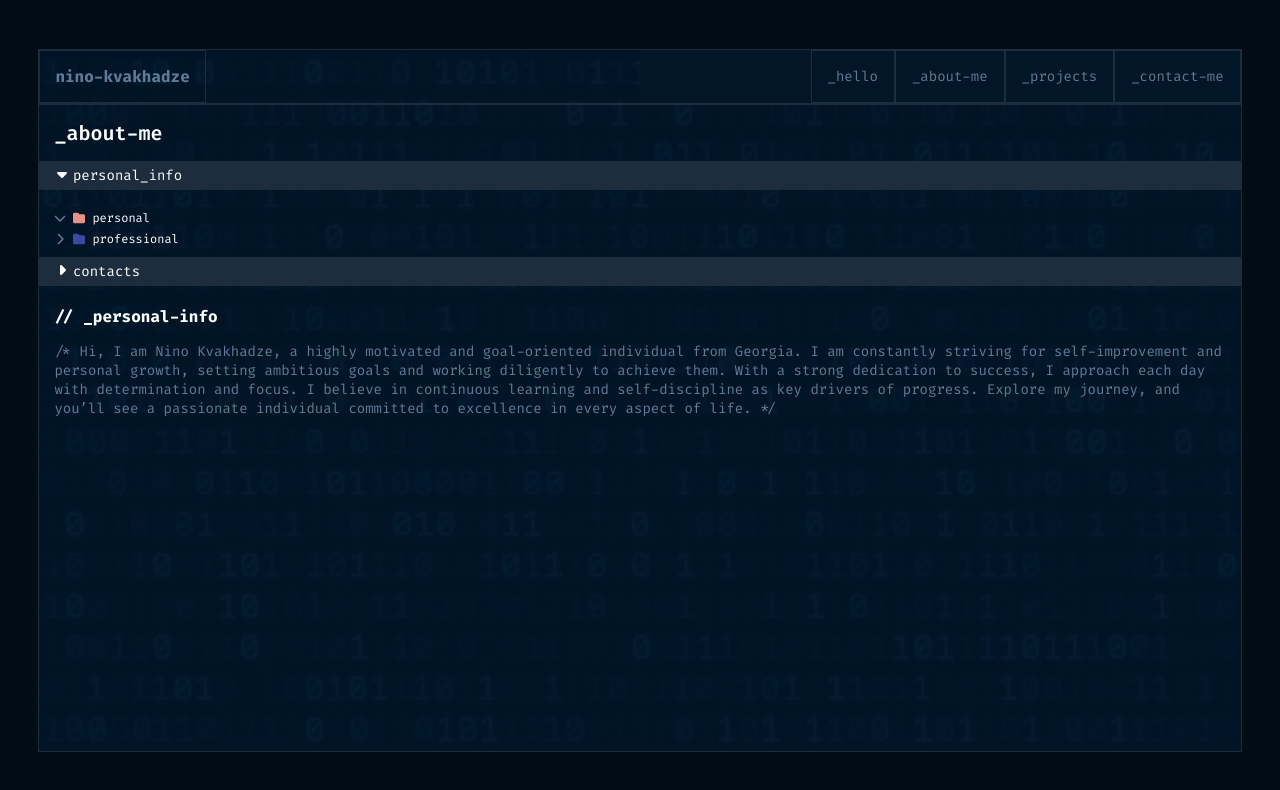
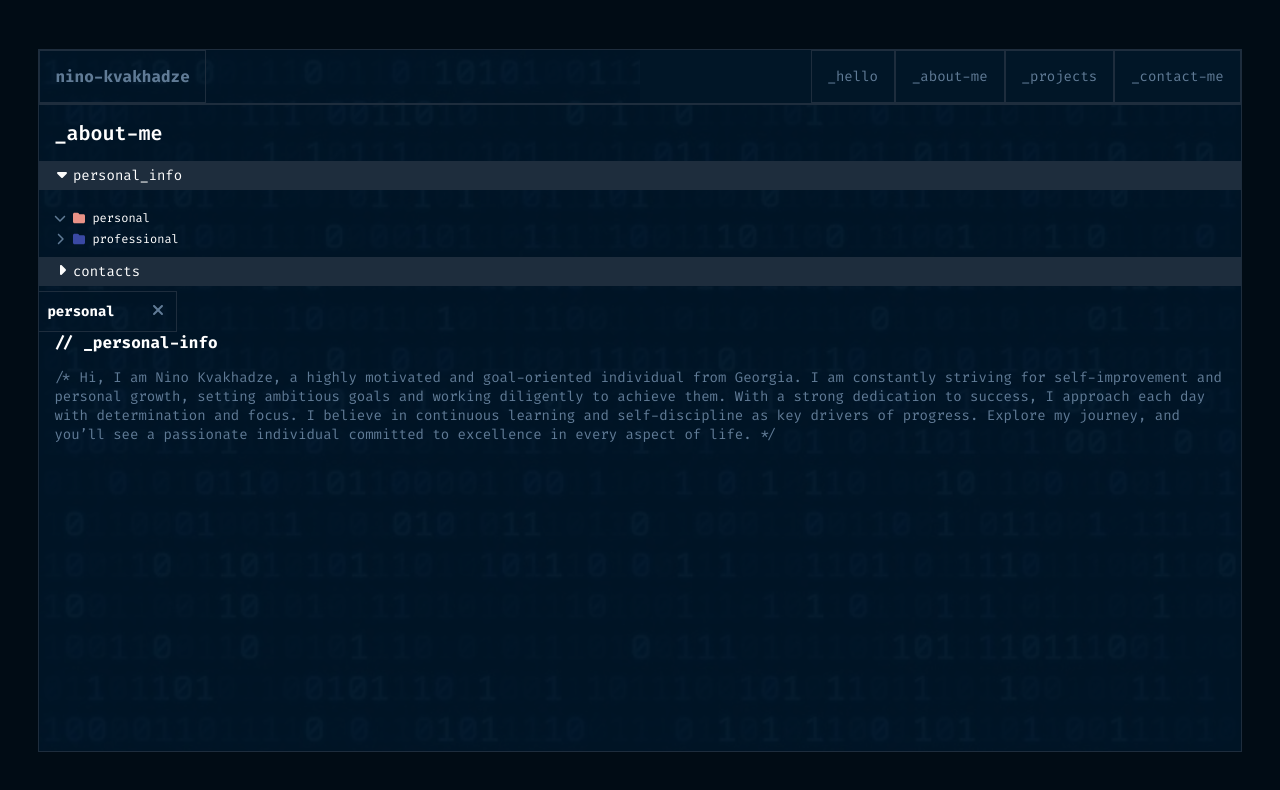
Before and after one commit to ninokvakhadze/portfolio, a React (Vite) app: page /about-me in a window 1280 px wide. Shown: the top 790 px of the page. Built offline with nearby package versions, Linux system fonts and the light colour scheme.

Commit message:
added top part of dektop about me

```diff
--- a/src/pages/About_me/About_me.tsx
+++ b/src/pages/About_me/About_me.tsx
@@ -1,19 +1,21 @@
 import styled from "styled-components";
 import { createContext, useState, useContext } from "react";
 import AboutMeNav from "./About_me_components.tsx/AboutMeNav";
+import DesktopTitles from "./About_me_components.tsx/DesktopTitles";
 
 type ActiveState = { button1: boolean; button2: boolean };
-
 
 interface AboutMeContextType {
   activeFile: boolean;
   setActiveFile: React.Dispatch<React.SetStateAction<boolean>>;
   toggleHandler: (button: "first" | "second") => void;
   active: {
-    button1 : boolean,
-    button2: boolean
-  } ;
+    button1: boolean;
+    button2: boolean;
+  };
   setActive: React.Dispatch<React.SetStateAction<ActiveState>>;
+  setDesktopTitleButtons: React.Dispatch<React.SetStateAction<ActiveState>>;
+  desktopTitleButtons: ActiveState;
 }
 
 const AboutMeContext = createContext<AboutMeContextType | undefined>(undefined);
@@ -30,6 +32,15 @@ const About_me: React.FC = () => {
     button1: true,
     button2: false,
   });
+  const [desktopTitleButtons, setDesktopTitleButtons] = useState<{
+    button1: boolean;
+    button2: boolean;
+  }>({
+    button1: true,
+    button2: false,
+  });
+
+
   const [activeFile, setActiveFile] = useState<boolean>(true);
 
   const toggleHandler = (button: "first" | "second") => {
@@ -41,9 +52,10 @@ const About_me: React.FC = () => {
 
   return (
     <AboutMeContext.Provider
-      value={{ activeFile, setActiveFile, toggleHandler, active, setActive }}
+      value={{ activeFile, setActiveFile, toggleHandler, active, setActive, setDesktopTitleButtons, desktopTitleButtons}}
     >
       <MainDiv>
+
         <AboutMeNav />
       </MainDiv>
     </AboutMeContext.Provider>
--- /dev/null
+++ b/src/pages/About_me/About_me_components.tsx/DesktopTitles.tsx
@@ -0,0 +1,60 @@
+import React from "react";
+import styled from "styled-components";
+import cancel from "../../../assets/xmark-solid.svg";
+import { useAboutMe } from "../About_me";
+
+const DesktopTitles: React.FC = () => {
+  const { desktopTitleButtons, setDesktopTitleButtons } = useAboutMe();
+  return (
+    <TitlesDiv>
+      {desktopTitleButtons.button1 && (
+        <Title>
+          <h3>personal</h3>
+          <Cancel
+            src={cancel}
+            alt="cancel"
+            onClick={() =>
+              setDesktopTitleButtons((prev) => ({ ...prev, button1: false }))
+            }
+          />
+        </Title>
+      )}
+      {desktopTitleButtons.button2 && (
+        <Title>
+          <h3>professional</h3>
+          <Cancel
+            src={cancel}
+            alt="cancel"
+            onClick={() =>
+              setDesktopTitleButtons((prev) => ({ ...prev, button2: false }))
+            }
+          />
+        </Title>
+      )}
+
+    </TitlesDiv>
+  );
+};
+
+export default DesktopTitles;
+
+const TitlesDiv = styled.div`
+  display: flex;
+  margin: -15px 0 0 -18px;
+`;
+
+const Title = styled.div`
+  font-family: "Fira code", sans-serif;
+  color: #fff;
+  font-size: 12px;
+  border: 1px solid #fff;
+  padding: 10px;
+  border: 1px solid #1e2d3d;
+  display: flex;
+  gap: 35px;
+  justify-content: space-between;
+`;
+const Cancel = styled.img`
+  width: 16px;
+  height: 16px;
+`;
--- a/src/pages/About_me/About_me_components.tsx/Information.tsx
+++ b/src/pages/About_me/About_me_components.tsx/Information.tsx
@@ -1,10 +1,12 @@
 import styled from "styled-components";
 import { useAboutMe } from "../About_me";
+import DesktopTitles from "./DesktopTitles.tsx";
 
 function Information() {
   const { activeFile } = useAboutMe();
   return (
     <InformationDiv>
+       <DesktopTitles />
       <InformationTitle>
         // _{activeFile ? "personal" : "professional"}-info
       </InformationTitle>
```
Also changed, not shown: src/pages/About_me/About_me_children/Personal.tsx (+9 -2 lines).
